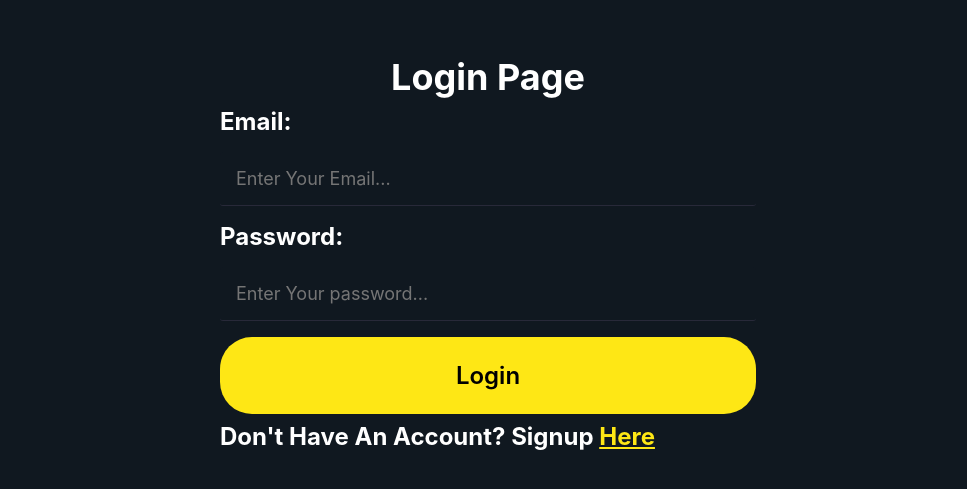
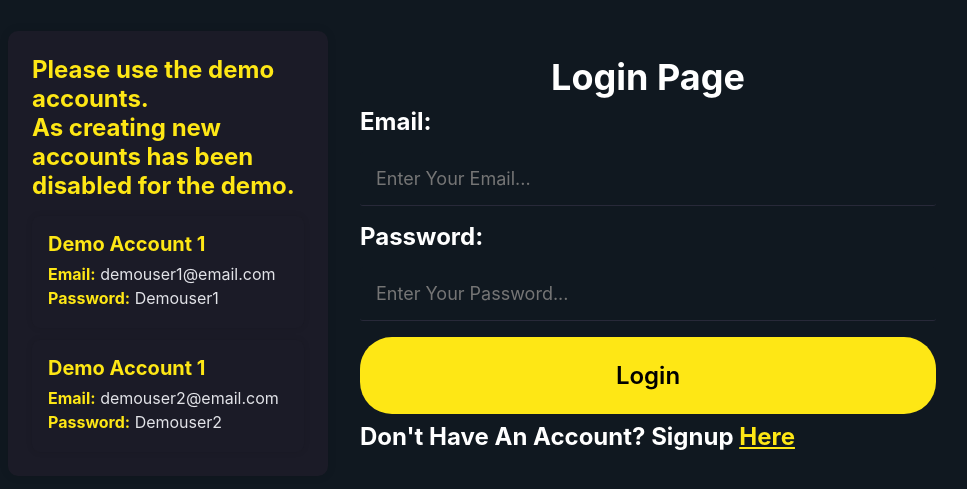
Before and after one commit to bibekgurung9/react-realtime-chatapp, a React (Vite) app: page /login in a window 1280 px wide. Shown: the part 147-636 px from the top of the page, without its empty margins (152-1119 px from the left). Built offline with nearby package versions, Linux system fonts and the light colour scheme; no server answers.

Commit message:
optimized ui

```diff
--- a/src/index.css
+++ b/src/index.css
@@ -128,7 +128,7 @@ border:1px solid var(--borderColor1);
 border-bottom: none;
 }
 .header--user{
-  color: rgba(219,26,90,1);
+  color: var(--themeColorMain);
 }
 
 .header--link{
@@ -199,6 +199,14 @@ margin-left: 1em;
 color: rgb(164, 161, 161);
 }
 
+.user-message {
+  background-color: var(--themeColorSecondary);
+}
+
+.other-message {
+  background-color: var(--themeColorMain);
+}
+
 .delete--btn{
 color:#8db3dd;
 cursor: pointer;
@@ -209,3 +217,57 @@ width: 16px;
 .delete--btn:hover{
 color:red;
 }
+
+.demo--id {
+  padding: 24px;
+  width: 25%;
+  padding: 24px;
+  background-color: var(--secondaryBgColor);
+  border-radius: 10px;
+  box-shadow: 0 0 10px rgba(0, 0, 0, 0.1);
+}
+.demo{
+  margin-top: 12px;
+  padding: 16px;
+  background-color: var(--secondaryBgColor);
+  border-radius: 8px;
+  box-shadow: 0 0 6px rgba(0, 0, 0, 0.1);
+}
+.demo h3 {
+  color: var(--themeColorMain);
+  font-size: 20px;
+  margin-bottom: 8px;
+}
+
+.demo p {
+  color: var(--textColorSecondary);
+  font-size: 16px;
+  margin-bottom: 4px;
+}
+
+.demo span {
+  font-weight: bold;
+  color: var(--themeColorMain);
+}
+
+.demo--id h2 {
+  color: var(--themeColorMain);
+  font-size: 24px;
+  margin-bottom: 16px;
+}
+
+.form--wrapper {
+  width: 50%;
+  padding: 2em;
+}
+
+@media only screen and (max-width: 768px) {
+  .auth--container {
+    flex-direction: column;
+  }
+
+  .demo--id,
+  .form--wrapper {
+    width: 100%;
+  }
+}
--- a/src/pages/LoginPage.jsx
+++ b/src/pages/LoginPage.jsx
@@ -25,6 +25,20 @@ const LoginPage = () => {
 
   return (
     <div className='auth--container'>
+      <div className='demo--id'>
+        <h2>Please use the demo accounts. <br /> As creating new accounts has been disabled for the demo.</h2>
+        <div className='demo'>
+          <h3>Demo Account 1</h3>
+          <p><span>Email:</span> demouser1@email.com</p>
+          <p><span>Password:</span> Demouser1</p>
+        </div>
+        <div className='demo'>
+          <h3>Demo Account 1</h3>
+          <p><span>Email:</span> demouser2@email.com</p>
+          <p><span>Password:</span> Demouser2</p>
+        </div>
+      </div>
+
       <div className='form--wrapper'>
       <h1 className='form--header'>Login Page</h1>
         <form onSubmit={(e) => {handleUserLogin(e, credentials)}} className=''>
@@ -46,7 +60,7 @@ const LoginPage = () => {
                   type="password"
                   required
                   name='password'
-                  placeholder='Enter Your password...'
+                  placeholder='Enter Your Password...'
                   value={credentials.password}
                   onChange={handleInputChange}
 
--- a/src/pages/Room.jsx
+++ b/src/pages/Room.jsx
@@ -71,7 +71,7 @@ const Room = () => {
         DATABASE_ID,
         COLLECTION_MESSAGES_ID,
       [
-        Query.orderAsc('$createdAt'),
+        Query.orderDesc('$createdAt'),
         Query.limit(10),
       ])
     console.log("Response: ", response);
@@ -130,7 +130,7 @@ const Room = () => {
                 )}
 
               </div>
-              <div  className='message--body'>
+              <div className={`message--body ${message.user_id === user.$id ? 'user-message' : 'other-message'}`}>
               <span>{message.body}</span>
               </div>
             </div>
--- a/src/pages/SignupPage.jsx
+++ b/src/pages/SignupPage.jsx
@@ -1,4 +1,4 @@
-import React, { useState } from 'react'
+import React, { useEffect, useState } from 'react'
 import { useAuth } from '../utils/AuthContext'
 import { Link } from 'react-router-dom'
 
@@ -15,6 +15,10 @@ const SignupPage = () => {
     let name = e.target.name
     let value = e.target.value
     setCredentials({...credentials, [name]:value})
+  }
+
+  const diplayFull = () => {
+    alert("Adding New Users Has Been Disabled. Please use the demo accounts in the login page to use this project.")
   }
 
   return (
@@ -52,7 +56,7 @@ const SignupPage = () => {
                   type="password"
                   required
                   name='password1'
-                  placeholder='Enter Your password...'
+                  placeholder='Enter Your Password...'
                   value={credentials.password1}
                   onChange={handleInputChange}
 
@@ -64,7 +68,7 @@ const SignupPage = () => {
                   type="password"
                   required
                   name='password2'
-                  placeholder='Enter Your password...'
+                  placeholder='Enter Your Password...'
                   value={credentials.password2}
                   onChange={handleInputChange}
 
@@ -78,6 +82,7 @@ const SignupPage = () => {
                   className='btn btn--lg btn--main'
                   value='Sign Up'
                   onChange={handleInputChange}
+                  onClick={diplayFull}
                   />
           </div>
         </form>
```
